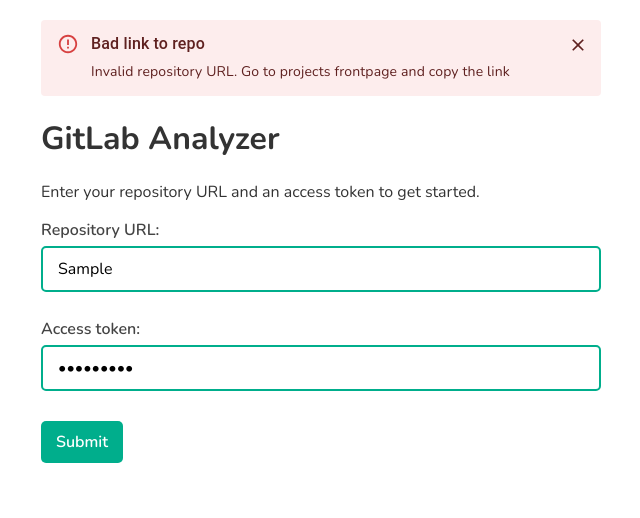
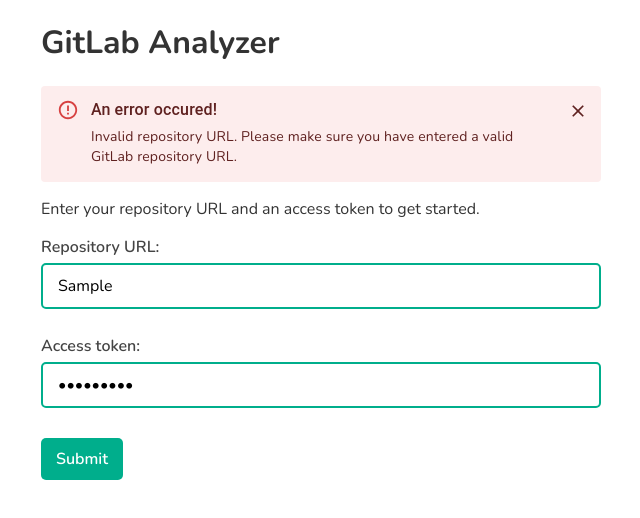
Before and after one commit to mikkelsvartveit/it2810-project2, a React (Create React App) app: page /#/ in a window 1280 px wide. Both pictures are taken after typing "Sample", "Sample123" into the empty fields and a click on the button "Submit". Shown: the top 518 px of the page, without its empty margins (319-959 px from the left). Built offline with nearby package versions, Linux system fonts and the light colour scheme.

Commit message:
#27: Validate access token on login page

```diff
--- a/src/api/gitlabApiHelpers.ts
+++ b/src/api/gitlabApiHelpers.ts
@@ -37,6 +37,18 @@
     },
     body: body ? JSON.stringify(body) : undefined,
   });
+};
+
+// Send dummy request to check authentication
+export const validateToken = async (
+  projectURI: GitlabProjectURI,
+  accessToken: string
+) => {
+  const response = await fetchRequestWithToken(
+    `${projectURI}/merge_requests?state=opened`,
+    accessToken
+  );
+  return response.status === 200;
 };
 
 /* GET /projects/:id/merge_requests */
--- a/src/pages/LoginPage.tsx
+++ b/src/pages/LoginPage.tsx
@@ -1,7 +1,7 @@
-import { Alert, AlertTitle } from "@mui/material";
+import { Alert, AlertTitle, CircularProgress } from "@mui/material";
 import { useContext, useState } from "react";
 import { useNavigate } from "react-router-dom";
-import { getApiURI } from "../api/gitlabApiHelpers";
+import { getApiURI, validateToken } from "../api/gitlabApiHelpers";
 import { RepoContext } from "../App";
 
 export interface LoginPageProps {
@@ -9,6 +9,7 @@
 }
 
 const LoginPage = () => {
+  const [isLoading, setLoading] = useState(false);
   const [token, setToken] = useState<string>("");
   const [repoURI, setRepoURI] = useState<string>("");
   const [errorMsg, setErrorMsg] = useState<string>("");
@@ -16,14 +17,27 @@
 
   const navigate = useNavigate();
 
-  const submitHandler = (event: React.MouseEvent) => {
+  const submitHandler = async (event: React.MouseEvent) => {
     event.preventDefault();
     // TODO: Validate token and repoURI
     const apiURI = getApiURI(repoURI);
     if (!apiURI) {
       setErrorMsg(
-        "Invalid repository URL. Go to projects frontpage and copy the link"
+        "Invalid repository URL. Please make sure you have entered a valid GitLab repository URL."
       );
+      return;
+    }
+
+    setErrorMsg("");
+    setLoading(true);
+    const valid = await validateToken(apiURI, token);
+    setLoading(false);
+
+    if (!valid) {
+      setErrorMsg(
+        "Authorization failed. Make sure your access token is valid."
+      );
+
       return;
     }
 
@@ -35,21 +49,28 @@
   return (
     <>
       <div className="content login">
-        {errorMsg ? (
+        <h1>GitLab Analyzer</h1>
+
+        {errorMsg && (
           <Alert onClose={() => setErrorMsg("")} severity="error">
-            <AlertTitle>Bad link to repo</AlertTitle>
+            <AlertTitle>An error occured!</AlertTitle>
             {errorMsg}
           </Alert>
+        )}
+
+        {isLoading ? (
+          <div className="loading">
+            <CircularProgress />
+          </div>
         ) : (
-          <></>
-        )}
-        <h1>GitLab Analyzer</h1>
+          <>
             <p>Enter your repository URL and an access token to get started.</p>
             <form>
               <p className="label">Repository URL:</p>
               <input
                 type="text"
                 placeholder="https://gitlab.com/<username>/<repo>"
+                value={repoURI}
                 onChange={(e) => setRepoURI(e.target.value)}
               />
 
@@ -57,6 +78,7 @@
               <input
                 type="password"
                 placeholder="xxxxx-xxxxxx_xxxxxxxxx_xxx"
+                value={token}
                 onChange={(event) => setToken(event.target.value)}
               />
 
@@ -64,6 +86,8 @@
                 Submit
               </button>
             </form>
+          </>
+        )}
       </div>
     </>
   );
```
Lines whose indentation alone changed are shown as unchanged.
